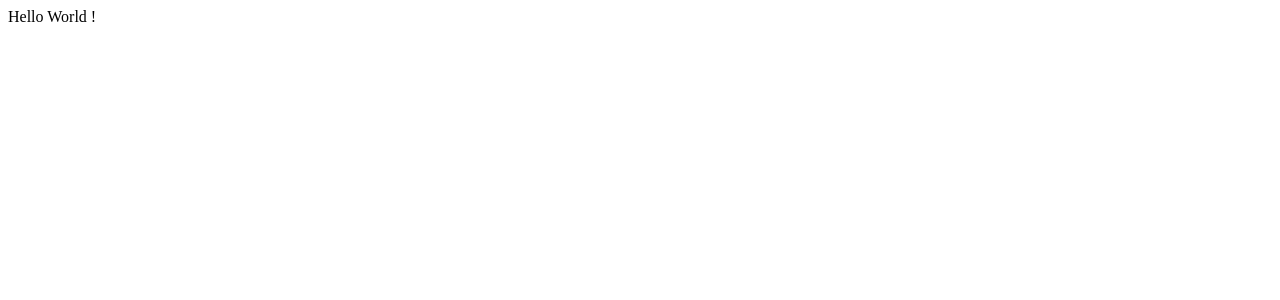
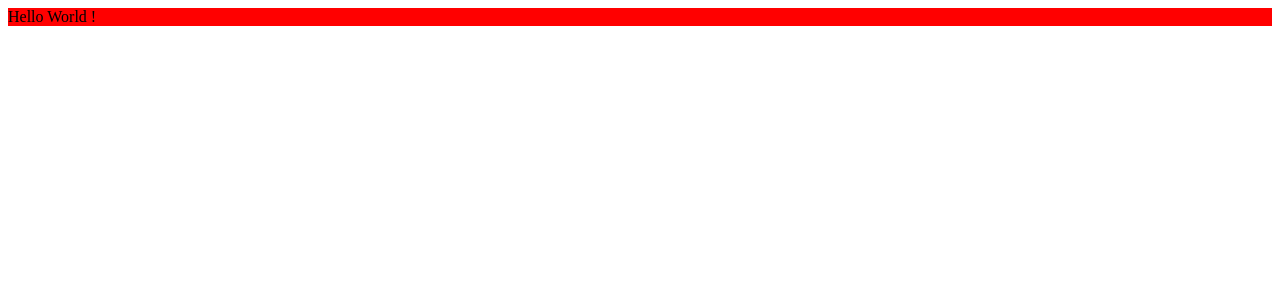
Before and after one commit to grahambarry/cf-react, a React app: page / in a window 1280 px wide. Shown: the top 300 px of the page. Built offline with nearby package versions, Linux system fonts and the light colour scheme.

Commit message:
Init Repo with Webpack and basic App structure

```diff
--- a/package.json
+++ b/package.json
@@ -13,6 +13,7 @@
   "license": "ISC",
   "dependencies": {
     "express": "^4.17.1",
+    "node-sass": "^6.0.1",
     "react": "^17.0.2",
     "react-dom": "^17.0.2"
   },
@@ -21,8 +22,11 @@
     "@babel/preset-env": "^7.15.0",
     "@babel/preset-react": "^7.14.5",
     "babel-loader": "^8.2.2",
+    "css-loader": "^6.2.0",
     "html-loader": "^2.1.2",
     "html-webpack-plugin": "^5.3.2",
+    "sass-loader": "^12.1.0",
+    "style-loader": "^3.2.1",
     "webpack": "^5.51.1",
     "webpack-cli": "^4.8.0",
     "webpack-dev-server": "^4.0.0"
--- /dev/null
+++ b/src/App.js
@@ -0,0 +1,12 @@
+import React from "react";
+import "./App.scss";
+
+export default class App extends React.Component {
+  render(){
+    return(
+        <div className='test'>
+            Hello World !
+        </div>
+    )
+  }
+}
--- /dev/null
+++ b/src/App.scss
@@ -0,0 +1,5 @@
+body {
+  .test {
+    background-color: red;
+  }
+}
--- a/src/index.js
+++ b/src/index.js
@@ -1,12 +1,5 @@
-import React from 'react'
-import ReactDOM from 'react-dom'
-class App extends React.Component{
-    render(){
-        return(
-            <div>
-                Hello World !
-            </div>
-        )
-    }
-}
-ReactDOM.render(<App/>, document.getElementById("root"));
+import React from "react";
+import ReactDOM from "react-dom";
+import App from "./App";
+
+ReactDOM.render(<App />, document.getElementById("root"));
--- /dev/null
+++ b/static.json
@@ -0,0 +1,3 @@
+{
+  "root": "dist/"
+}
--- a/webpack.config.js
+++ b/webpack.config.js
@@ -1,6 +1,11 @@
+const path = require('path')
 const HtmlWebPackPlugin = require("html-webpack-plugin");
 
 module.exports = {
+  output: {
+    path: path.join(__dirname, '/dist'),
+    filename: 'index.bundle.js'
+  },
   module: {
     rules: [
       {
@@ -9,12 +14,21 @@ module.exports = {
         use: {
           loader: "babel-loader"
         }
-    },
-    {
+      },
+      {
         test: /\.html$/,
         use: [
           {
             loader: "html-loader"
+          }
+        ],
+        test: /\.scss$/,
+          use: [{
+            loader: "style-loader"
+          }, {
+            loader: "css-loader"
+          }, {
+            loader: "sass-loader"
           }
         ]
       }
```
Also changed, not shown: 5 other files (tests, documents, lock files or other folders).
